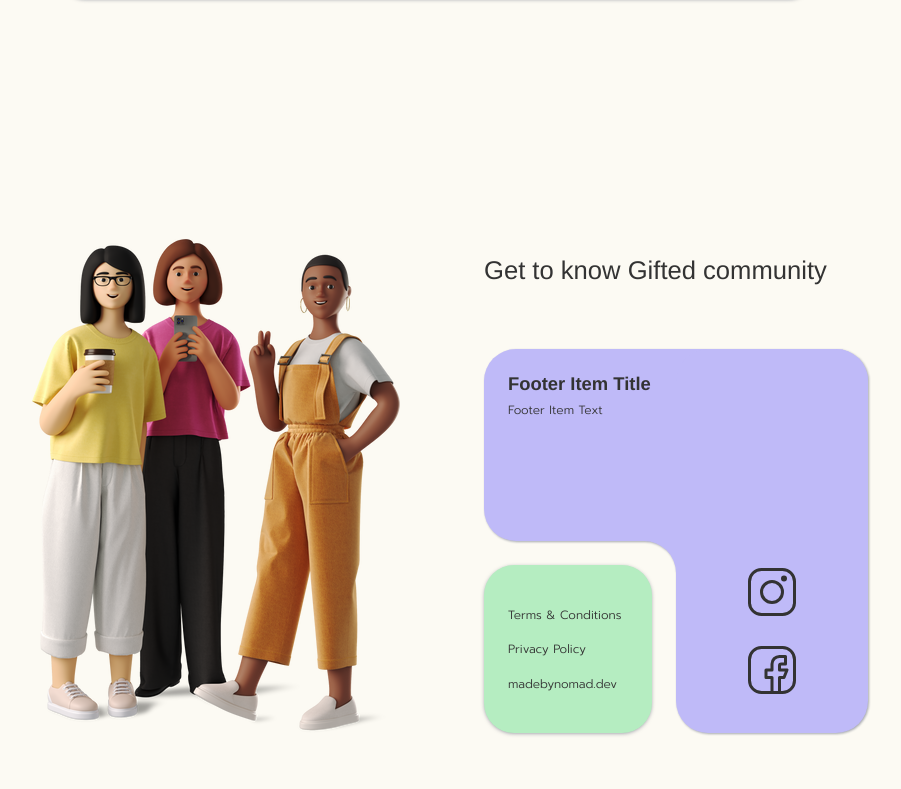
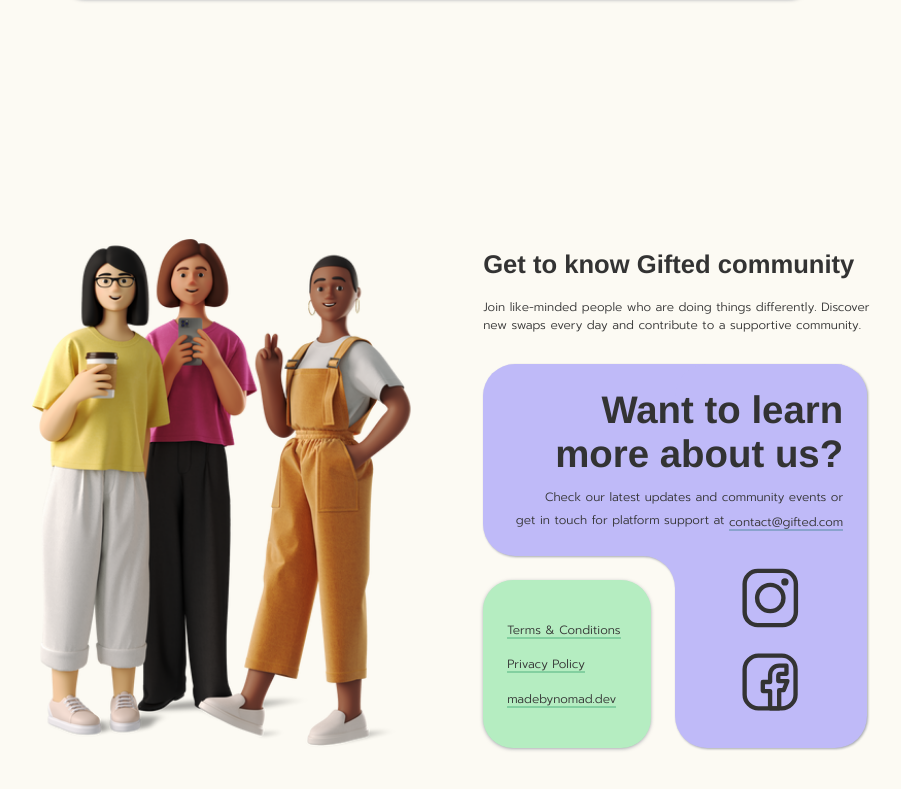
Before and after one commit to vladnomad/gifted, a Vue app: page / in a window 1280 px wide. Shown: the part 3207-3996 px from the top of the page, without its empty margins (203-1104 px from the left). Built offline with nearby package versions, Linux system fonts and the light colour scheme; a web font is replaced by a local one.

Commit message:
Refining Footer Concept

```diff
--- a/src/assets/FacebookSVG.vue
+++ b/src/assets/FacebookSVG.vue
@@ -3,9 +3,9 @@
 
 <template>
     <svg version="1.0" xmlns="http://www.w3.org/2000/svg"
-        class="facebook-svg" width="32" height="32" viewBox="0 0 32 32"
+        class="facebook-svg" width="33" height="33" viewBox="0 0 33 33"
         preserveAspectRatio="xMidYMid meet">
-        <path fill="none" stroke="hsl(0, 0%, 20%)" stroke-width="2" stroke-linecap="round" stroke-linejoin="round" stroke-miterlimit="10" d="M23,31H9c-4.4,0-8-3.6-8-8V9c0-4.4,3.6-8,8-8h14c4.4,0,8,3.6,8,8v14C31,27.4,27.4,31,23,31z" />
-        <path fill="none" stroke="hsl(0, 0%, 20%)" stroke-width="2" stroke-linecap="round" stroke-linejoin="round" stroke-miterlimit="10" d="M26,16h-5v-2.8c0-0.7,0.5-1.2,1.2-1.2H25V7h-4h0c-2.8,0-5,2.2-5,5v0v4h-4v5h4v10h5V21h3L26,16z" />
+        <path fill="none" stroke="hsl(0, 0%, 20%)" stroke-width="2.375" stroke-linecap="round" stroke-linejoin="round" stroke-miterlimit="10" d="M22.5,31H9.5c-4,0-7.5-3.5-7.5-7.5V9.5c0-4,3.5-7.5,7.5-7.5h13c4,0,7.5,3.5,7.5,7.5v14C30,27.5,26.5,31,22.5,31z" />
+        <path fill="none" stroke="hsl(0, 0%, 20%)" stroke-width="2.375" stroke-linecap="round" stroke-linejoin="round" stroke-miterlimit="10" d="M25.5,16h-5v-2.8c0-0.7,0.5-1.2,1.2-1.2H25V7.5h-4h0c-2.8,0-5,2.2-5,5v0v4h-4v5h4v9.5h5V21h2.5L25.5,16z" />
     </svg>
 </template>
--- a/src/assets/InstagramSVG.vue
+++ b/src/assets/InstagramSVG.vue
@@ -3,10 +3,10 @@
 
 <template>
     <svg version="1.0" xmlns="http://www.w3.org/2000/svg"
-        class="instagram-svg" width="32" height="32" viewBox="0 0 32 32"
+        class="instagram-svg" width="41" height="41" viewBox="0 0 41 41"
         preserveAspectRatio="xMidYMid meet">
-        <path fill="none" stroke="hsl(0, 0%, 20%)" stroke-width="2" stroke-linecap="round" stroke-linejoin="round" stroke-miterlimit="10" d="M23,31H9c-4.4,0-8-3.6-8-8V9c0-4.4,3.6-8,8-8h14c4.4,0,8,3.6,8,8v14C31,27.4,27.4,31,23,31z" />
-        <circle fill="none" stroke="hsl(0, 0%, 20%)" stroke-width="2" stroke-linecap="round" stroke-linejoin="round" stroke-miterlimit="10" cx="16" cy="16" r="7" />
-        <circle fill="none" stroke="hsl(0, 0%, 20%)" stroke-width="2" stroke-linecap="round" stroke-linejoin="round" stroke-miterlimit="10" cx="24" cy="7" r="1" />
+        <path fill="none" stroke="hsl(0, 0%, 20%)" stroke-width="3" stroke-linecap="round" stroke-linejoin="round" stroke-miterlimit="10" d="M28.5,39H11.5c-5,0-9-4-9-9V11c0-5,4-9,9-9h17c5,0,9,4,9,9v19C37.5,35,33.5,39,28.5,39z" />
+        <circle fill="none" stroke="hsl(0, 0%, 20%)" stroke-width="3" stroke-linecap="round" stroke-linejoin="round" stroke-miterlimit="10" cx="20" cy="20.5" r="9" />
+        <circle fill="none" stroke="hsl(0, 0%, 20%)" stroke-width="2.5" stroke-linecap="round" stroke-linejoin="round" stroke-miterlimit="10" cx="30" cy="9.5" r="1.25" />
     </svg>
 </template>
--- a/src/assets/styles/main.css
+++ b/src/assets/styles/main.css
@@ -1 +1 @@
-html{font-size:12px;scroll-behavior:smooth}body{margin:0;font-family:"Prompt","Helvetica Neue","Helvetica","Raleway",BlinkMacSystemFont,-apple-system,"Segoe UI","Roboto","Oxygen","Ubuntu","Cantarell","Fira Sans","Droid Sans","Arial",sans-serif;color:#333;background-color:#fcfaf3}a{text-decoration:none;color:#333}#app{display:grid;grid-template-rows:[system-status] 1.25rem [primary-header] 4rem [main] auto [footer] 4rem [system-gestures] 2rem;grid-template-columns:[fullscreen-start] 2.5rem [main-start] auto [main-end] 2.5rem [fullscreen-end]}.btn{border-width:1px;border-style:solid;border-color:#333;border-radius:9999px;padding-inline:3rem;padding-block:.75rem}.btn.btn--hollow{background-color:rgba(0,0,0,0)}.btn.btn--filled{color:#fff;background-color:#333}.main{grid-area:main;display:grid;justify-content:center}.main>*{max-width:63.5rem}@media screen and (min-width: 1280px){html{font-size:.9375vw}}@media screen and (min-width: 1590px){html{font-size:15px}}
+html{font-size:12px;scroll-behavior:smooth}body{margin:0;font-family:"Prompt","Helvetica Neue","Helvetica","Raleway",BlinkMacSystemFont,-apple-system,"Segoe UI","Roboto","Oxygen","Ubuntu","Cantarell","Fira Sans","Droid Sans","Arial",sans-serif;color:#333;background-color:#fcfaf3}a{text-decoration:none;color:#333}#app{display:grid;grid-template-rows:[system-status] 1.25rem [primary-header] 4rem [main] auto [footer] 4rem [system-gestures] 2rem;grid-template-columns:[fullscreen-start] 2.5rem [main-start] auto [main-end] 2.5rem [fullscreen-end]}.btn{border-width:1px;border-style:solid;border-color:#333;border-radius:9999px;padding-inline:3rem;padding-block:.75rem}.btn.btn--hollow{background-color:rgba(0,0,0,0)}.btn.btn--filled{color:#fffbf5;background-color:#333}.main{grid-area:main;display:grid;justify-content:center}.main>*{max-width:63.5rem}.link{display:inline-block;position:relative;overflow:hidden}.link::before{content:"";display:block;position:absolute;top:0;right:0;bottom:0;left:0;background-color:#b8e0d3;transition:transform .15s ease-in-out;transform:translate3d(0, calc(100% - 2px), 0);mix-blend-mode:multiply}.link:hover::before{transform:none}@media screen and (min-width: 1280px){html{font-size:.9375vw}}@media screen and (min-width: 1590px){html{font-size:15px}}
--- a/src/assets/styles/main.scss
+++ b/src/assets/styles/main.scss
@@ -62,6 +62,30 @@ a {
 	max-width: 63.5rem;
 }
 
+.link {
+	display: inline-block;
+	position: relative;
+	overflow: hidden;
+
+	&::before {
+		content: "";
+		display: block;
+		position: absolute;
+		top: 0;
+		right: 0;
+		bottom: 0;
+		left: 0;
+		background-color: $color-link;
+		transition: transform .15s ease-in-out;
+		transform: translate3d(0, calc(100% - 2px), 0);
+		mix-blend-mode: multiply;
+	}
+
+	&:hover::before {
+		transform: none;
+	}
+}
+
 /* (hover: hover)  |  (orientation: landscape) */
 
 @media screen and (min-width: 1280px) {
--- a/src/assets/styles/variables.scss
+++ b/src/assets/styles/variables.scss
@@ -18,6 +18,8 @@ $color-periwinkle--dark: hsl(245, 35%, 55%);
 $color-shadow: hsla(180, 3.9%, 75.1%, 0.9);
 $color-shadow--box: hsla(226, 75%, 11%, 0.5);
 $color-shadow--drop: hsla(226, 75%, 11%, 0.35);
+
+$color-link: hsl(160, 40%, 80%);
 
 $spacing: 1rem;
 $gap: $spacing;
--- a/src/components/FooterComponent.vue
+++ b/src/components/FooterComponent.vue
@@ -8,9 +8,14 @@
 
 <template>
 	<footer class="footer">
-		<h2 class="footer__title">
+		<div class="footer__headline">
+			<h2 class="footer__headline-title">
 				Get to know Gifted community
 			</h2>
+			<p class="footer__headline-text">
+				Join like-minded people who are doing things differently. Discover new swaps every day and contribute to a supportive community.
+			</p>
+		</div>
 
 		<img class="footer__image" :src="footerIMG" alt="" />
 
@@ -19,23 +24,23 @@
 		</div>
 
 		<div class="footer__info">
-			<img class="footer__info-image" src="" alt="" />
 			<h3 class="footer__info-title">
-				Footer Item Title
+				Want to learn more about us?
 			</h3>
 			<p class="footer__info-text">
-				Footer Item Text
+				Check our latest updates and community events or get&nbsp;in&nbsp;touch for platform support at
+				<a href="mailto:contact@gifted.com" class="link footer__email-link">contact@gifted.com</a>
 			</p>
 		</div>
 
 		<div class="footer__social">
-			<a class="footer__social-link">
+			<a href="https://instagram.com" class="footer__social-link">
 				<InstagramSVG />
 				<p class="footer__social-label footer__social-label--instagram">
 					Instagram
 				</p>
 			</a>
-			<a class="footer__social-link">
+			<a href="https://facebook.com" class="footer__social-link">
 				<FacebookSVG />
 				<p class="footer__social-label footer__social-label--facebook">
 					Facebook
@@ -44,15 +49,15 @@
 		</div>
 
 		<div class="footer__links">
-			<p class="footer__link">
+			<a href="terms-and-conditions" class="link footer__link">
 				Terms & Conditions
-			</p>
-			<p class="footer__link">
+			</a>
+			<a href="privacy-policy" class="link footer__link">
 				Privacy Policy
-			</p>
-			<p class="footer__link">
+			</a>
+			<a href="/" class="link footer__link">
 				madebynomad.dev
-			</p>
+			</a>
 		</div>
 
 	</footer>
@@ -64,8 +69,8 @@
 
 	.facebook-svg,
 	.instagram-svg {
-		width: calc($spacing * 4);
-		height: calc($spacing * 4);
+		width: calc($spacing * 5);
+		height: calc($spacing * 5);
 		transition: transform .25s ease;
 	}
 
@@ -75,15 +80,24 @@
 		grid-column-gap: calc($spacing * 2);
 		grid-row-gap: calc($spacing * 2);
 		width: 100%;
-		margin-block: calc($spacing * 16) calc($spacing * 4);
+		margin-block: calc($spacing * 16) 0;
 
-		&__title {
+		&__headline {
+			&-title {
 				font-family: $font-display;
 				font-size: 26px;
+				font-weight: 600;
 				text-wrap: balance;
-			font-weight: 500;
 				top: -4px;
 				position: relative;
+				margin-block: calc($spacing * 1.25);
+			}
+
+			&-text {
+				font-weight: 300;
+				text-wrap: balance;
+				margin-block: calc($spacing / 2);
+			}
 		}
 
 		&-svg {
@@ -112,23 +126,28 @@
 			font-weight: 300;
 		}
 
+		&__email-link {
+			bottom: -7px;
+		}
+
 		&__info {
 			border-radius: 2.5rem;
 			flex-direction: column;
 			align-items: flex-start;
 			padding: calc($spacing * 2);
-			display: flex;
 
 			&-title {
 				font-family: $font-display;
-				font-size: 18px;
-				margin: 0;
+
+				text-wrap: balance;
+				text-align: right;
+				font-size: 40px;
+				margin-block: auto;
 			}
 
 			&-text {
 				font-weight: 300;
-				text-wrap: balance;
-				margin-block: calc($spacing / 2);
+				text-align: right;
 			}
 		}
 
@@ -141,7 +160,7 @@
 			align-items: center;
 			padding-inline: calc($spacing * 2);
 			padding-block: 0 calc($spacing * 2);
-			margin-top: calc($spacing * -1);
+			margin-top: calc($spacing * -2);
 
 			&-link {
 				width: 100%;
@@ -153,7 +172,9 @@
 			}
 
 			&-label {
-				font-weight: 300;
+				font-family: $font-display;
+				font-size: 20px;
+				font-weight: 600;
 				opacity: 0;
 				z-index: -1;
 				position: absolute;
@@ -163,11 +184,11 @@
 				;
 
 				&--instagram {
-					transform: translateX(65px);
+					transform: translateX(80px);
 				}
 
 				&--facebook {
-					transform: translateX(-65px);
+					transform: translateX(-80px);
 				}
 			}
 		}
@@ -178,17 +199,20 @@
 			grid-template-columns: 1fr 14rem 16rem;
 			grid-template-rows: 1fr 16rem 14rem;
 
-			&__title {
+			&__headline {
 				grid-column: 2 / span 3;
 				grid-row: 1;
+
 			}
 
 			&__image {
 				grid-column: 1;
 				grid-row: 1 / span 3;
-				margin-right: calc($spacing * 5);
+				margin-right: calc($spacing * 4);
 				margin-left: calc(calc($spacing * 2) * -1);
 				min-height: 494px;
+				max-height: 660px;
+				align-self: flex-end;
 				height: 100%;
 				width: auto;
 			}
@@ -218,20 +242,20 @@
 
 				&-link:hover {
 					& .instagram-svg {
-						transform: translateX(-40px);
+						transform: translateX(-50px);
 					}
 
 					& .footer__social-label--instagram {
-						transform: translateX(40px);
+						transform: translateX(45px);
 						opacity: 1;
 					}
 
 					& .facebook-svg {
-						transform: translateX(40px);
+						transform: translateX(50px);
 					}
 
 					& .footer__social-label--facebook {
-						transform: translateX(-40px);
+						transform: translateX(-45px);
 						opacity: 1;
 					}
 				}
@@ -241,28 +265,28 @@
 	}
 
 	@media screen and (min-width: 1280px) {
-		.footer__title {
+		.footer__headline-title {
 			font-size: 2vw;
 		}
 
 		.footer__info-title {
-			font-size: 1.4375vw;
+			font-size: 3vw;
 		}
 	}
 
 	@media screen and (min-width: 1590px) {
-		.footer__title {
-			font-size: 32px;
+		.footer__headline-title {
+			font-size: 44px;
 		}
 
 		.footer__info-title {
-			font-size: 22px;
+			font-size: 44px;
 		}
 	}
 
 	@media screen and (max-width: 824px) {
 		.footer__info {
-			min-height: 20rem;
+			/*  */min-height: 20rem;
 		}
 	}
 </style>
```
Lines whose indentation alone changed are shown as unchanged.
